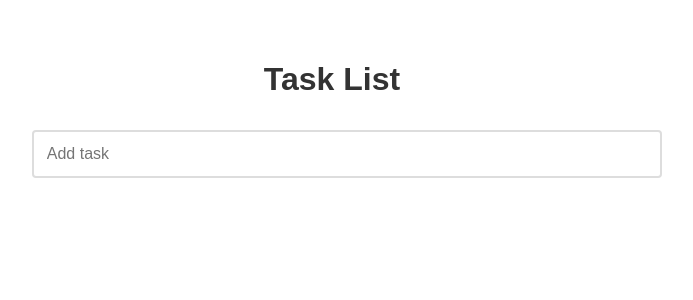
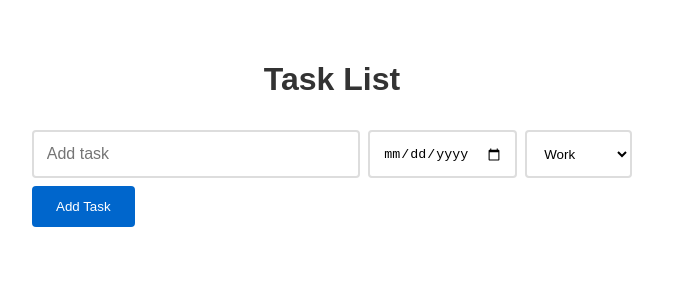
Before and after one commit to ATTEBR/task-list, a React (Vite) app: page / in a window 1280 px wide. Shown: the top 300 px of the page, without its empty margins (308-1001 px from the left). Built offline with nearby package versions, Linux system fonts and the light colour scheme.

Commit message:
Add due dates and categories to tasks

```diff
--- a/src/App.css
+++ b/src/App.css
@@ -11,12 +11,16 @@ h1 {
   margin-bottom: 2rem;
 }
 
-.input-container {
+.task-form {
+  display: flex;
+  gap: 0.5rem;
   margin-bottom: 2rem;
+  flex-wrap: wrap;
 }
 
-input[type="text"] {
-  width: 100%;
+.task-input {
+  flex: 1;
+  min-width: 200px;
   padding: 0.8rem;
   font-size: 1rem;
   border: 2px solid #ddd;
@@ -25,8 +29,35 @@ input[type="text"] {
   transition: border-color 0.3s ease;
 }
 
-input[type="text"]:focus {
-  border-color: #0066cc;
+.date-input {
+  padding: 0.8rem;
+  border: 2px solid #ddd;
+  border-radius: 4px;
+  outline: none;
+  transition: border-color 0.3s ease;
+}
+
+.category-select {
+  padding: 0.8rem;
+  border: 2px solid #ddd;
+  border-radius: 4px;
+  outline: none;
+  transition: border-color 0.3s ease;
+  background-color: white;
+}
+
+.add-button {
+  padding: 0.8rem 1.5rem;
+  background-color: #0066cc;
+  color: white;
+  border: none;
+  border-radius: 4px;
+  cursor: pointer;
+  transition: background-color 0.3s ease;
+}
+
+.add-button:hover {
+  background-color: #0052a3;
 }
 
 .task-list {
@@ -51,9 +82,34 @@ input[type="text"]:focus {
 
 .task-label {
   display: flex;
-  align-items: center;
+  align-items: flex-start;
   gap: 0.5rem;
   flex: 1;
+}
+
+.task-content {
+  display: flex;
+  flex-direction: column;
+  gap: 0.25rem;
+}
+
+.task-details {
+  display: flex;
+  gap: 1rem;
+  font-size: 0.85rem;
+  color: #666;
+}
+
+.task-category {
+  background-color: #e9ecef;
+  padding: 0.2rem 0.5rem;
+  border-radius: 3px;
+  font-size: 0.8rem;
+}
+
+.task-date {
+  color: #666;
+  font-size: 0.8rem;
 }
 
 input[type="checkbox"] {
--- a/src/App.tsx
+++ b/src/App.tsx
@@ -5,7 +5,11 @@ interface Task {
   id: number;
   text: string;
   completed: boolean;
+  dueDate: string;
+  category: string;
 }
+
+const CATEGORIES = ['Work', 'Personal', 'Shopping', 'Other'];
 
 const App = () => {
   const [tasks, setTasks] = useState<Task[]>(() => {
@@ -15,19 +19,26 @@ const App = () => {
     }
     return []
   })
+  const [newTaskText, setNewTaskText] = useState('')
+  const [newTaskDate, setNewTaskDate] = useState('')
+  const [newTaskCategory, setNewTaskCategory] = useState(CATEGORIES[0])
 
   useEffect(() => {
     localStorage.setItem('tasks', JSON.stringify(tasks))
   }, [tasks])
 
-  const addTask = (text: string) => {
+  const addTask = (text: string, dueDate: string, category: string) => {
     if (text.trim()) {
       const newTask: Task = {
         id: Date.now(),
         text: text.trim(),
         completed: false,
+        dueDate,
+        category
       }
       setTasks([...tasks, newTask])
+      setNewTaskText('')
+      setNewTaskDate('')
     }
   }
 
@@ -41,21 +52,41 @@ const App = () => {
     setTasks(tasks.filter((task) => task.id !== id))
   }
 
+  const handleSubmit = (e: React.FormEvent) => {
+    e.preventDefault()
+    addTask(newTaskText, newTaskDate, newTaskCategory)
+  }
+
   return (
     <div className="container">
       <h1>Task List</h1>
-      <div className="input-container">
+
+      <form onSubmit={handleSubmit} className="task-form">
         <input
           type="text"
+          value={newTaskText}
+          onChange={(e) => setNewTaskText(e.target.value)}
           placeholder="Add task"
-          onKeyDown={(e) => {
-            if (e.key === 'Enter') {
-              addTask((e.target as HTMLInputElement).value)
-              ;(e.target as HTMLInputElement).value = ''
-            }
-          }}
+          className="task-input"
         />
-      </div>
+        <input
+          type="date"
+          value={newTaskDate}
+          onChange={(e) => setNewTaskDate(e.target.value)}
+          className="date-input"
+        />
+        <select
+          value={newTaskCategory}
+          onChange={(e) => setNewTaskCategory(e.target.value)}
+          className="category-select"
+        >
+          {CATEGORIES.map(category => (
+            <option key={category} value={category}>{category}</option>
+          ))}
+        </select>
+        <button type="submit" className="add-button">Add Task</button>
+      </form>
+
       <ul className="task-list">
         {tasks.map((task) => (
           <li key={task.id} className="task-item">
@@ -65,9 +96,17 @@ const App = () => {
                 checked={task.completed}
                 onChange={() => toggleComplete(task.id)}
               />
-              <span style={{ textDecoration: task.completed ? 'line-through' : 'none' }}>
-                {task.text}
-              </span>
+              <div className="task-content">
+                <span style={{ textDecoration: task.completed ? 'line-through' : 'none' }}>
+                  {task.text}
+                </span>
+                <div className="task-details">
+                  <span className="task-category">{task.category}</span>
+                  {task.dueDate && (
+                    <span className="task-date">Due: {new Date(task.dueDate).toLocaleDateString()}</span>
+                  )}
+                </div>
+              </div>
             </label>
             <button
               onClick={() => removeTask(task.id)}
```
